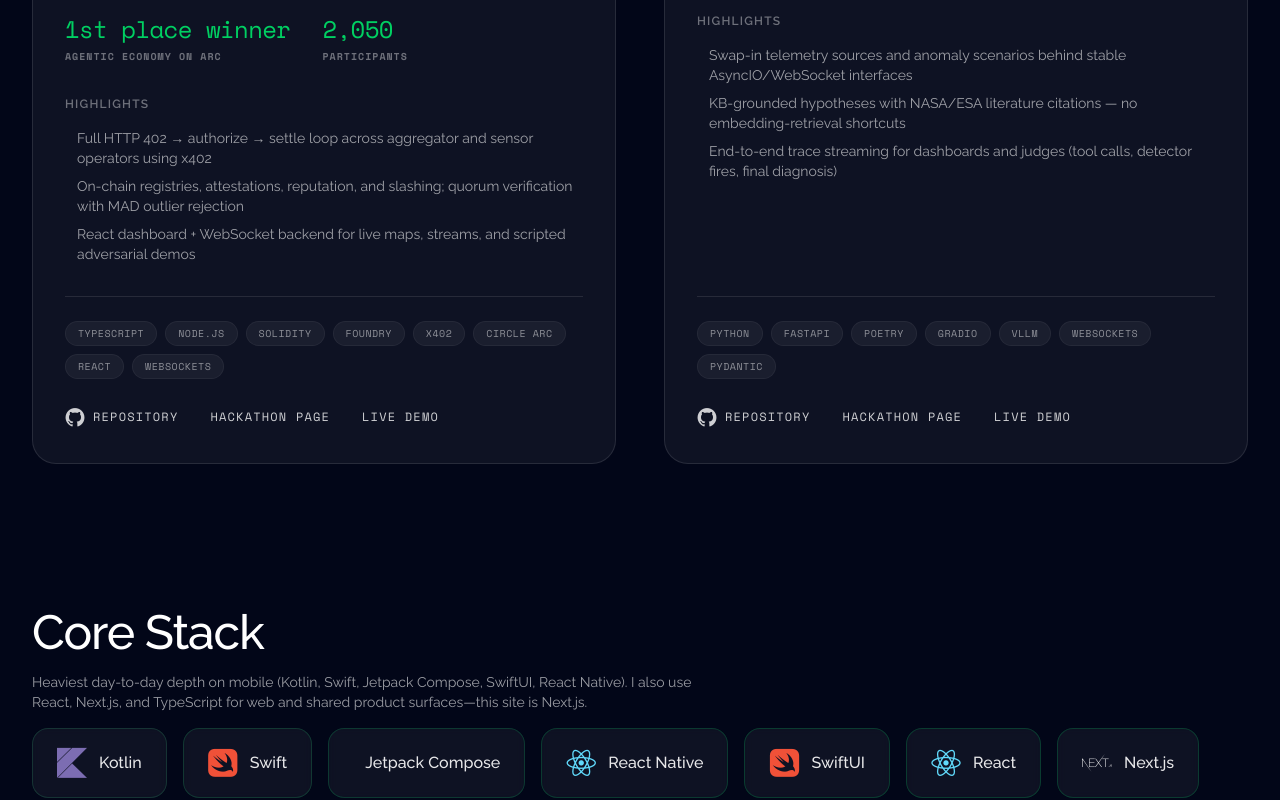
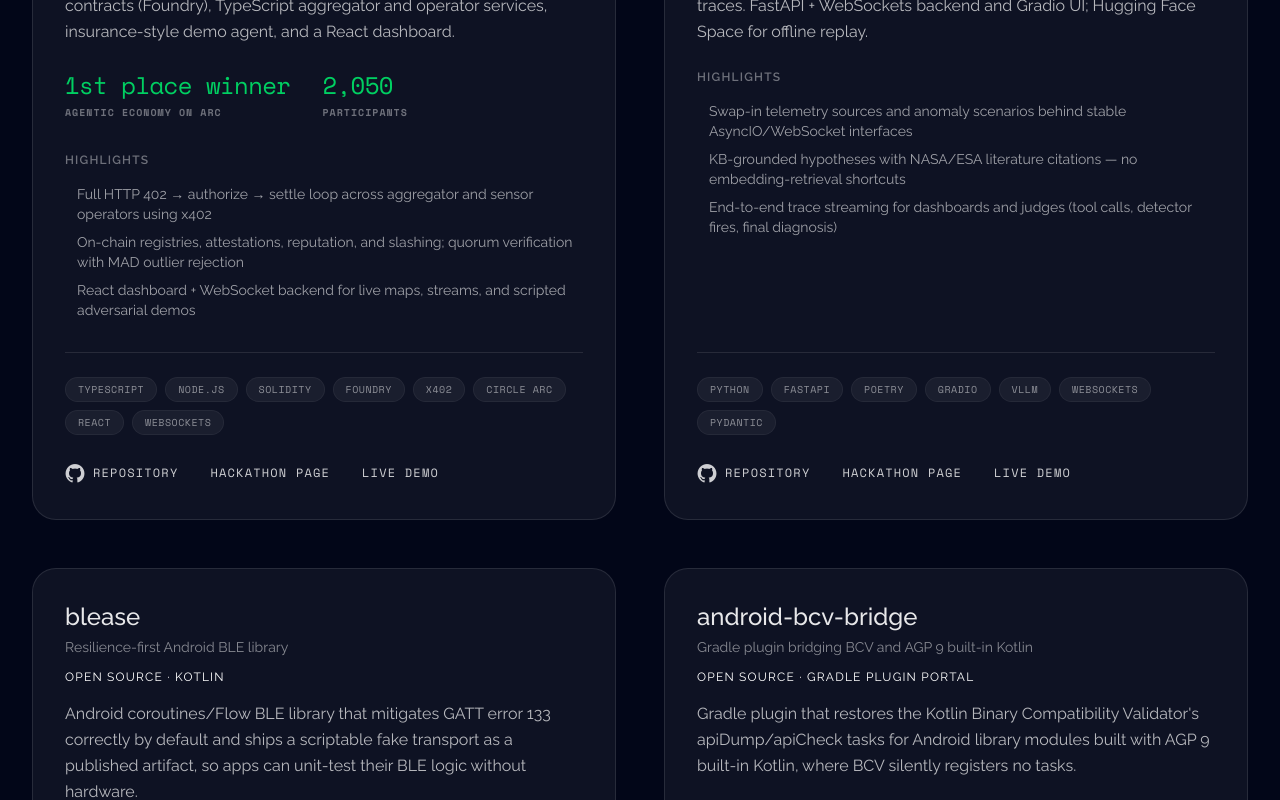
Before and after one commit to tjokinen/tjokinen.github.io, a Next.js app: page / in a window 1280 px wide. Shown: the part 2690-3490 px from the top of the page. Built offline with nearby package versions, Linux system fonts and the light colour scheme.

Commit message:
update projects

```diff
--- a/src/components/projects.js
+++ b/src/components/projects.js
@@ -82,6 +82,42 @@
             hackathonUrl: "https://lablab.ai/ai-hackathons/amd-developer",
             demoUrl: "https://huggingface.co/spaces/tjokinen/lunar-habitat-anomaly-diagnosis-agent",
             youtubeEmbedSrc: "https://www.youtube.com/embed/e6L0mwShRJk"
+        },
+        {
+            kind: "oss",
+            title: "blease",
+            subtitle: "Resilience-first Android BLE library",
+            badge: "Open Source · Kotlin",
+            description:
+                "Android coroutines/Flow BLE library that mitigates GATT error 133 correctly by default and ships a scriptable fake transport as a published artifact, so apps can unit-test their BLE logic without hardware.",
+            features: [
+                "GATT 133 mitigation by default: serialized GATT operations, explicit close on every non-connected transition, capped jittered exponential backoff",
+                "Published :blease-test fake transport for hardware-free, millisecond-fast BLE unit tests with runTest and Turbine",
+                "At-most-once writes by default and a sealed BleResult error model, with connection death exposed as StateFlow state",
+                "Public API tracked with committed ABI dumps; verified against real hardware"
+            ],
+            stack: ["Kotlin", "Coroutines", "Flow", "Android BLE / GATT", "Turbine", "Dokka", "JitPack"],
+            github: "https://github.com/tjokinen/blease",
+            packageUrl: "https://jitpack.io/#tjokinen/blease",
+            packageLabel: "JitPack"
+        },
+        {
+            kind: "oss",
+            title: "android-bcv-bridge",
+            subtitle: "Gradle plugin bridging BCV and AGP 9 built-in Kotlin",
+            badge: "Open Source · Gradle Plugin Portal",
+            description:
+                "Gradle plugin that restores the Kotlin Binary Compatibility Validator's apiDump/apiCheck tasks for Android library modules built with AGP 9 built-in Kotlin, where BCV silently registers no tasks.",
+            features: [
+                "Registers BCV's own task types directly against the compiled classes of AGP built-in Kotlin — no standalone Kotlin plugin required",
+                "Wires apiCheck into check so CI fails on any binary-incompatible public API change",
+                "Verified end-to-end by a TestKit functional test running with the configuration cache enabled",
+                "Published on the Gradle Plugin Portal as a stopgap until KGP's built-in ABI validation supports Android (KT-78025)"
+            ],
+            stack: ["Kotlin", "Gradle", "AGP 9", "Binary Compatibility Validator", "Gradle TestKit"],
+            github: "https://github.com/tjokinen/android-bcv-bridge",
+            packageUrl: "https://plugins.gradle.org/plugin/io.github.tjokinen.android-bcv-bridge",
+            packageLabel: "Plugin Portal"
         }
     ];
 
@@ -94,7 +130,7 @@
                             Projects
                         </h2>
                         <p className="font-raleway text-white/60 text-lg mt-4 max-w-2xl">
-                            Production mobile apps on global stores, plus hackathon builds—agent-native payments on Arc, on-prem agentic diagnostics, and live demos where available.
+                            Production mobile apps on global stores, hackathon builds—agent-native payments on Arc, on-prem agentic diagnostics—and open-source Android tooling: a resilience-first BLE library and a Gradle plugin for binary compatibility validation.
                         </p>
                     </div>
                 </div>
@@ -105,6 +141,7 @@
                             key={project.title}
                             className="group flex flex-col bg-white/5 border border-white/10 rounded-3xl overflow-hidden hover:border-emerald-500/30 transition-all duration-500"
                         >
+                            {project.kind !== "oss" && (
                             <div className="relative h-64 md:h-80 overflow-hidden bg-black">
                                 {project.kind === "production" ? (
                                     <>
@@ -130,6 +167,7 @@
                                     </>
                                 )}
                             </div>
+                            )}
 
                             <div className="p-8 flex flex-col flex-grow">
                                 <h3 className={`font-raleway font-medium text-2xl text-white/90 group-hover:text-emerald-400 transition-colors duration-300 ${project.kind === "production" ? "mb-4" : "mb-1"}`}>
@@ -224,6 +262,7 @@
                                                 <i className="devicon-github-original text-xl" />
                                                 <span className="text-xs font-medium uppercase tracking-widest">Repository</span>
                                             </a>
+                                            {project.hackathonUrl && (
                                                 <a
                                                     href={project.hackathonUrl}
                                                     target="_blank"
@@ -232,6 +271,8 @@
                                                 >
                                                     Hackathon page
                                                 </a>
+                                            )}
+                                            {project.demoUrl && (
                                                 <a
                                                     href={project.demoUrl}
                                                     target="_blank"
@@ -240,6 +281,17 @@
                                                 >
                                                     Live demo
                                                 </a>
+                                            )}
+                                            {project.packageUrl && (
+                                                <a
+                                                    href={project.packageUrl}
+                                                    target="_blank"
+                                                    rel="noopener noreferrer"
+                                                    className="text-xs font-medium uppercase tracking-widest text-white/80 hover:text-emerald-400 transition-colors duration-300"
+                                                >
+                                                    {project.packageLabel}
+                                                </a>
+                                            )}
                                         </div>
                                     )}
                                 </div>
```
Lines whose indentation alone changed are shown as unchanged.
